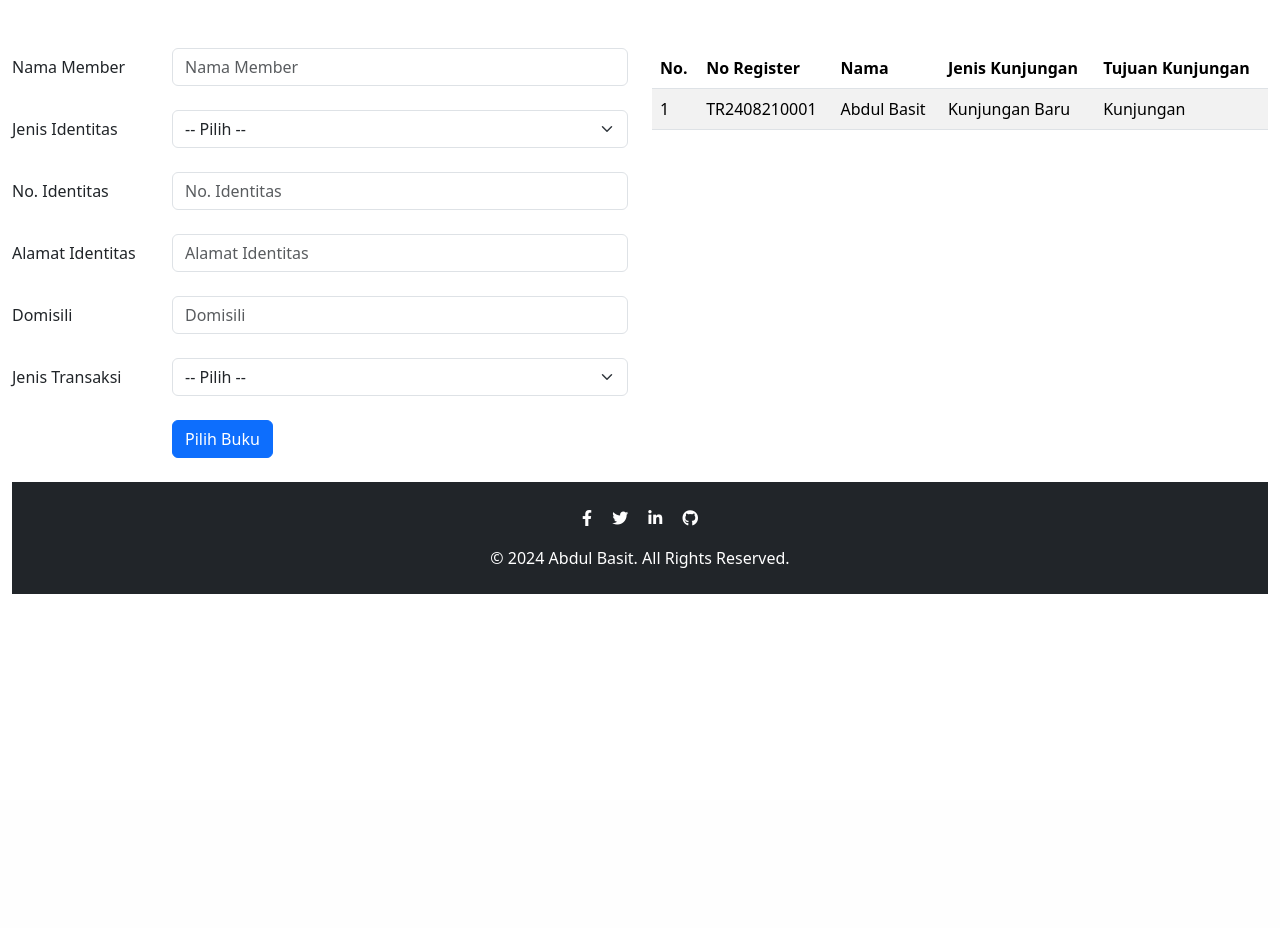
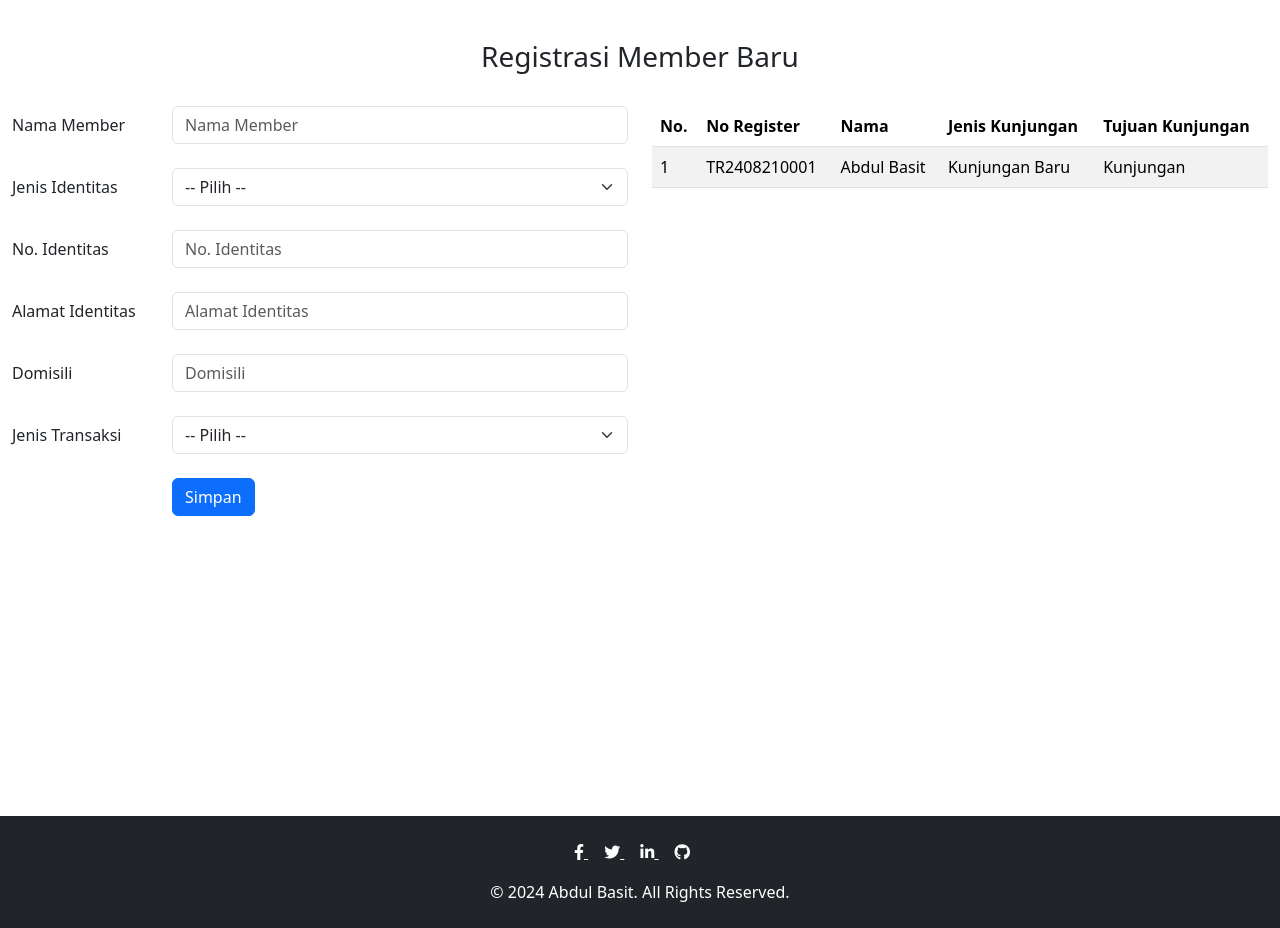
Before and after one commit to abas06/simperpus, a Django app: page /reg_new_member in a window 1280 px wide. Shown: the part 56-984 px from the top of the page. Before the commit the page ends 650 px from the top, so only its background shows below. Run offline with Django 5.2, Linux system fonts and the light colour scheme; some libraries are stand-ins or nearby versions.

Commit message:
Rapihin kodingan

```diff
--- a/perpus_app/templates/footer.html
+++ b/perpus_app/templates/footer.html
@@ -6,10 +6,18 @@
   <div class="container">
       <div class="row justify-content-center">
           <div class="col-12 text-center mb-3">
-              <a href="#" class="text-white me-3"><i class="fab fa-facebook-f"></i></a>
-              <a href="#" class="text-white me-3"><i class="fab fa-twitter"></i></a>
-              <a href="#" class="text-white me-3"><i class="fab fa-linkedin-in"></i></a>
-              <a href="#" class="text-white"><i class="fab fa-github"></i></a>
+                <a href="https://www.facebook.com/profile.php?id=100011431801421&locale=id_ID" target="_blank" rel="noopener noreferrer" class="text-white me-3">
+                    <i class="fab fa-facebook-f"></i>
+                </a>
+                <a href="#" target="_blank" rel="noopener noreferrer" class="text-white me-3">
+                    <i class="fab fa-twitter"></i>
+                </a>
+                <a href="https://www.linkedin.com/in/abdul-basit-50a6a229b/" target="_blank" rel="noopener noreferrer" class="text-white me-3">
+                    <i class="fab fa-linkedin-in"></i>
+                </a>
+                <a href="https://github.com/abas06" target="_blank" rel="noopener noreferrer" class="text-white me-3">
+                    <i class="fab fa-github"></i>
+                </a>
           </div>
           <div class="col-12 text-center">
               <p class="mb-0">&copy; 2024 Abdul Basit. All Rights Reserved.</p>
--- a/perpus_app/templates/menu.html
+++ b/perpus_app/templates/menu.html
@@ -1,7 +1,7 @@
 {% load static %}
 <div class="row">
   <div class="col-md-12">
-    <nav class="navbar navbar-expand-lg bg-body-tertiary" data-bs-theme="dark">
+    <nav class="navbar navbar-expand-lg bg-body-tertiary fixed-top" data-bs-theme="dark">
       <div class="container-fluid">
         <a class="navbar-brand" href="{% url 'beranda' %}">SIM PERPUS</a>
         <button class="navbar-toggler" type="button" data-bs-toggle="collapse" data-bs-target="#navbarSupportedContent" aria-controls="navbarSupportedContent" aria-expanded="false" aria-label="Toggle navigation">
@@ -36,3 +36,4 @@
     </nav>
   </div>
 </div>
+<br/><br/><br/>
--- a/perpus_app/templates/reg_new_member.html
+++ b/perpus_app/templates/reg_new_member.html
@@ -10,7 +10,9 @@
   <body>
     {% include 'menu.html' %}
     <div class="container-fluid justify-content-center align-items-center" style="min-height: 100vh;">
-        <br/><br/>
+        <br/>
+        <h3 class="text-center">Registrasi Member Baru</h3>
+        <br/>
       {% comment %} {% include 'sidebar.html' %} {% endcomment %}
       <div class="row">
 		<div class="col-md-6">
@@ -65,7 +67,7 @@
         </div><br/>
         <div class="form-group row">
             <div class="offset-3 col-9">
-                <button name="submit" type="submit" class="btn btn-primary">Pilih Buku</button>
+                <button name="submit" type="submit" class="btn btn-primary">Simpan</button>
             </div>
         </div><br/>
       </form>
@@ -92,8 +94,8 @@
               </table>
 		</div>
 	</div>
-      {% include 'footer.html' %}
     </div>
+    {% include 'footer.html' %}
     <script src="https://cdn.jsdelivr.net/npm/bootstrap@5.3.3/dist/js/bootstrap.bundle.min.js" integrity="sha384-YvpcrYf0tY3lHB60NNkmXc5s9fDVZLESaAA55NDzOxhy9GkcIdslK1eN7N6jIeHz" crossorigin="anonymous"></script>
   </body>
 </html>
```
